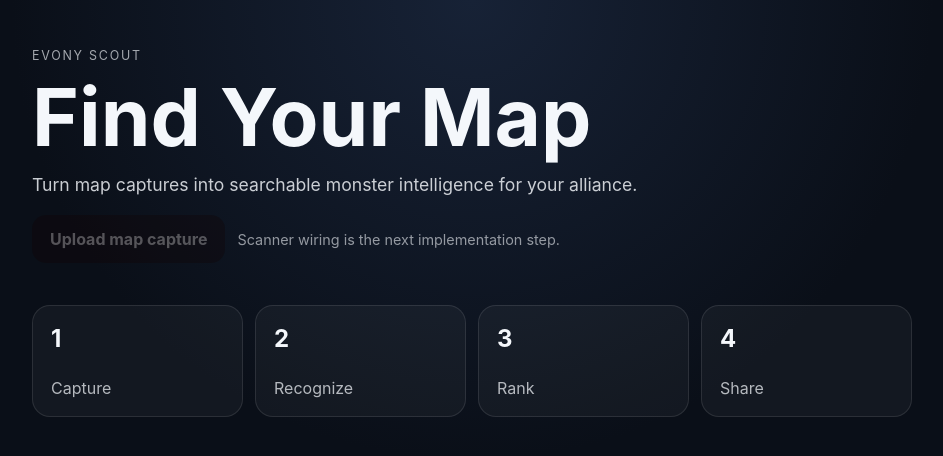
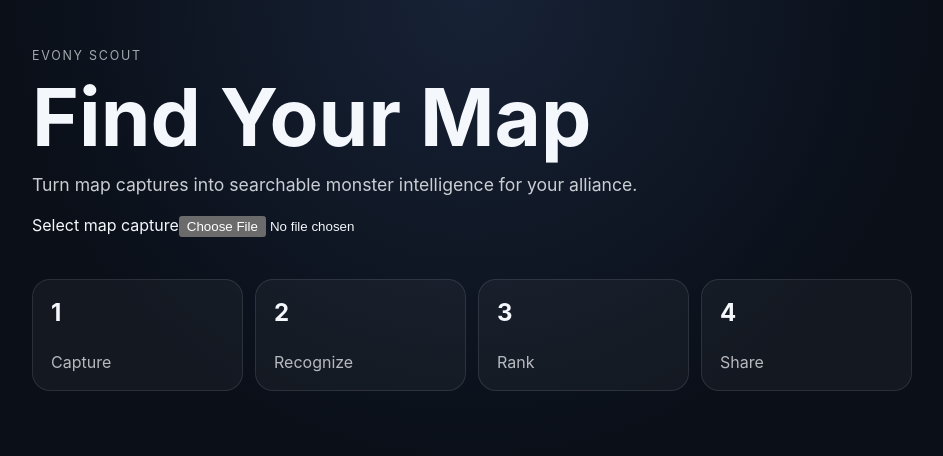
Before and after one commit to Etdev2/Evony, a Next.js app: page / in a window 1280 px wide. Shown: the top 456 px of the page, without its empty margins (168-1111 px from the left). Built offline with nearby package versions, Linux system fonts and the light colour scheme.

Commit message:
feat: wire Find Your Map upload flow

```diff
--- a/src/app/page.tsx
+++ b/src/app/page.tsx
@@ -1,3 +1,5 @@
+import { MapUpload } from "@/components/map-upload";
+
 export default function HomePage() {
   return (
     <main className="shell">
@@ -7,12 +9,7 @@
         <p className="lede">
           Turn map captures into searchable monster intelligence for your alliance.
         </p>
-        <div className="actions">
-          <button type="button" disabled>
-            Upload map capture
-          </button>
-          <span>Scanner wiring is the next implementation step.</span>
-        </div>
+        <MapUpload />
       </section>
       <section className="status-grid" aria-label="MVP pipeline">
         <article><strong>1</strong><span>Capture</span></article>
```
